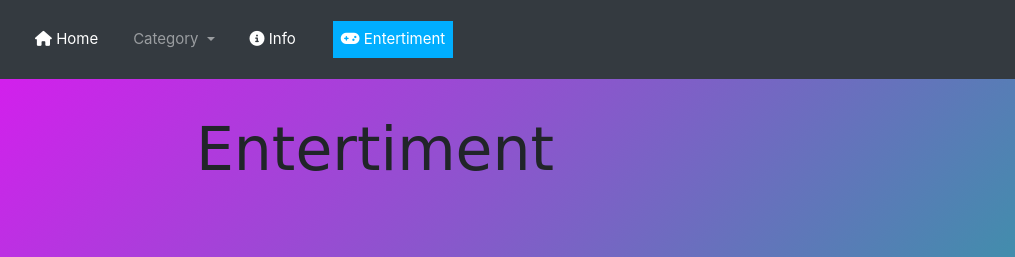
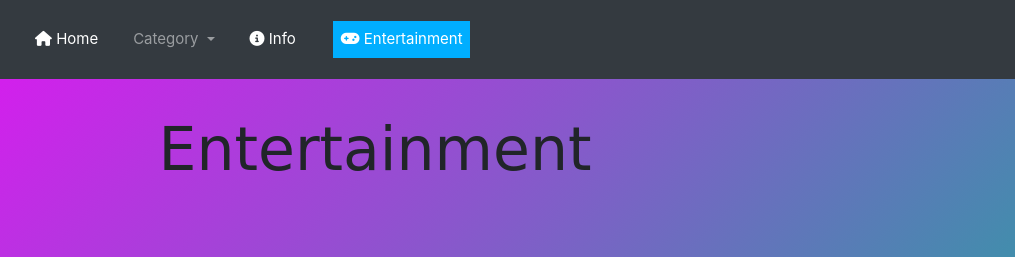
Before and after one commit to NithinAbishekk/School-Website-, a plain HTML site: page entertiment.html in a window 1280 px wide. Shown: the top 257 px of the page, 265-1280 px from the left. Drawn offline with nearby package versions, Linux system fonts and the light colour scheme; a web font is replaced by a local one.

Commit message:
Update entertiment.html

```diff
--- a/entertiment.html
+++ b/entertiment.html
@@ -76,7 +76,7 @@
         </li>
 
         <li class="nav-item active pink ">
-          <a class="nav-link  " href="entertiment.html"><i class="fas fa-gamepad"></i> Entertiment <span
+          <a class="nav-link  " href="entertiment.html"><i class="fas fa-gamepad"></i> Entertainment <span
               class="sr-only">(current)</span></a>
         </li>
 
@@ -89,7 +89,7 @@
   </nav>
 
   <br> <br> <br> <br> <br>
-  <h1 class="Entertiment">Entertiment </h1>
+  <h1 class="Entertiment">Entertainment </h1>
 
   <br> <br> <br>
 
```
